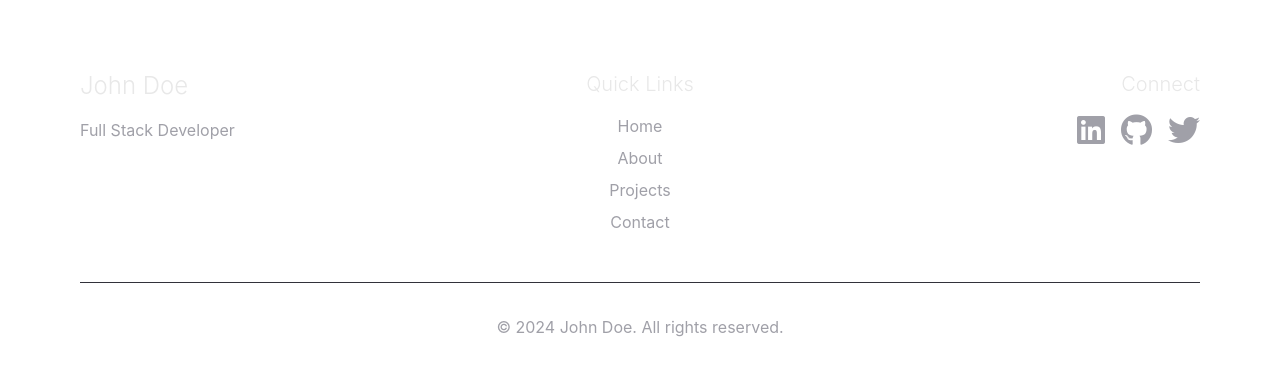
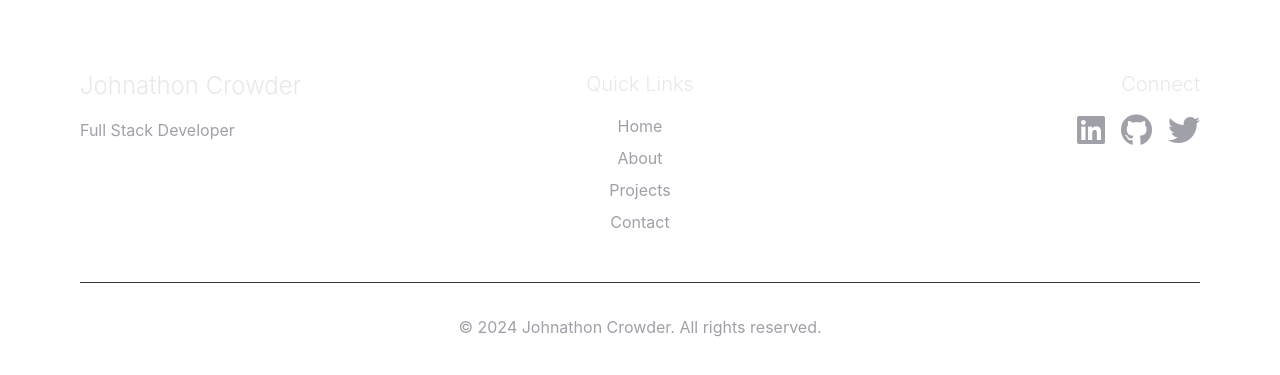
Before and after one commit to JohnathonCrowder/JohnathonCrowderPortfolio, a React (Create React App) app in the folder my-portfolio/: page / in a window 1280 px wide. Shown: the part 7915-8290 px from the top of the page. Built offline with nearby package versions, Linux system fonts and the light colour scheme.

Commit message:
Update Footer.js

```diff
--- a/my-portfolio/src/components/Footer.js
+++ b/my-portfolio/src/components/Footer.js
@@ -9,7 +9,7 @@ function Footer() {
       <div className="container mx-auto px-4 relative z-10 max-w-6xl">
         <div className="grid grid-cols-1 md:grid-cols-3 gap-12">
           <div className="text-center md:text-left">
-            <h3 className="text-2xl font-light text-[#E8E8E8] mb-4">John Doe</h3>
+            <h3 className="text-2xl font-light text-[#E8E8E8] mb-4">Johnathon Crowder</h3>
             <p className="text-[#A0A0A8]">Full Stack Developer</p>
           </div>
           <div className="text-center">
@@ -71,7 +71,7 @@ function Footer() {
         </div>
         <div className="mt-12 pt-8 border-t border-[#32323A]">
           <p className="text-center text-[#A0A0A8]">
-            &copy; {currentYear} John Doe. All rights reserved.
+            &copy; {currentYear} Johnathon Crowder. All rights reserved.
           </p>
         </div>
       </div>
```
